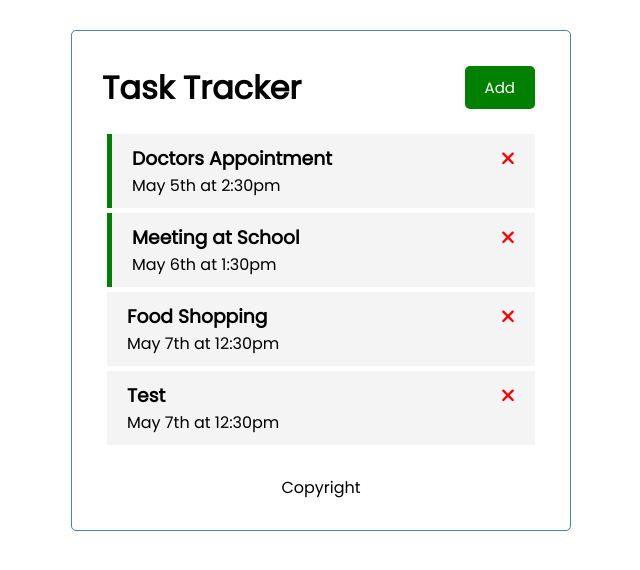
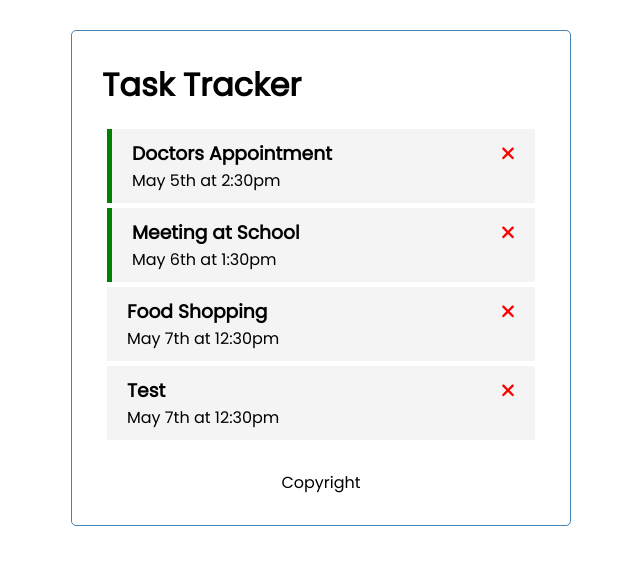
Before and after one commit to aprilnicole013/angular-task-tracker-crash, an Angular app: page / in a window 1280 px wide. Shown: the top 570 px of the page, without its empty margins (319-959 px from the left). Built offline with nearby package versions, Linux system fonts and the light colour scheme; data requests are answered from the project's data file.

Commit message:
Limit About Route

```diff
--- a/src/app/components/header/header.component.html
+++ b/src/app/components/header/header.component.html
@@ -1,4 +1,4 @@
 <header>
     <h1>{{ title }}</h1>
-    <app-button color="{{showAddTask ? 'red' : 'green'}}" text="{{showAddTask ? 'Close' : 'Add'}}" (btnClick)="toggleAddTask()"></app-button>
+    <app-button *ngIf="hasRoute('/') " color="{{showAddTask ? 'red' : 'green'}}" text="{{showAddTask ? 'Close' : 'Add'}}" (btnClick)="toggleAddTask()"></app-button>
 </header>
--- a/src/app/components/header/header.component.ts
+++ b/src/app/components/header/header.component.ts
@@ -1,6 +1,7 @@
 import { Component, OnInit } from '@angular/core';
 import { UiService } from 'src/app/services/ui.service';
 import { Subscription } from 'rxjs';
+import { Router } from '@angular/router';
 
 @Component({
   selector: 'app-header',
@@ -12,7 +13,7 @@
   showAddTask!: boolean;
   subscription!: Subscription;
 
-  constructor(private uiService:UiService) {
+  constructor(private uiService:UiService, private router:Router) {
     this.subscription = this.uiService.onToggle().subscribe(value => this.showAddTask = value)
   }
 
@@ -24,4 +25,8 @@
     this.uiService.toggleAddTask();
   }
 
+  hasRoute(route:string){
+    this.router.url === route;
+  }
+
 }
```
